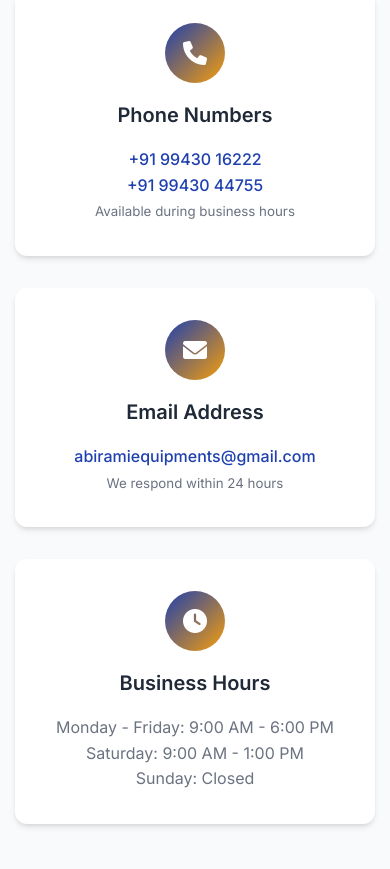
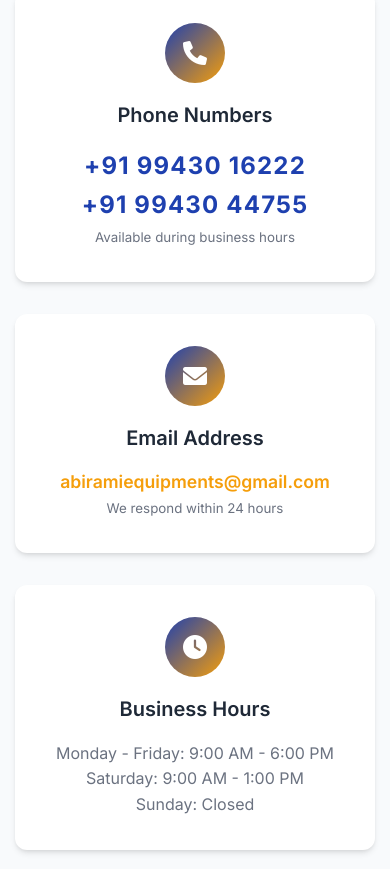
Before and after one commit to skyrocknroll/sae-website, a plain HTML site: page contact.html in a window 390 px wide. Shown: the part 1295-2164 px from the top of the page. Drawn offline with Linux system fonts and the light colour scheme.

Commit message:
Fix styles

```diff
--- a/contact.html
+++ b/contact.html
@@ -118,10 +118,33 @@
         .contact-info-card a {
             color: var(--primary-color);
             text-decoration: none;
-            font-weight: 500;
+            font-weight: 600;
+            font-size: 1.2rem;
+            transition: color 0.3s ease;
         }
 
         .contact-info-card a:hover {
+            color: var(--secondary-color);
+            text-decoration: underline;
+        }
+
+        /* Enhanced phone and email readability - font size and color only */
+        .contact-info-card a[href^="tel:"] {
+            color: var(--primary-color);
+            font-size: 1.3rem;
+            font-weight: 700;
+            letter-spacing: 0.5px;
+        }
+
+        .contact-info-card a[href^="mailto:"] {
+            color: var(--secondary-color);
+            font-size: 1.1rem;
+            font-weight: 600;
+            word-break: break-all;
+        }
+
+        .contact-info-card a[href^="tel:"]:hover,
+        .contact-info-card a[href^="mailto:"]:hover {
             color: var(--secondary-color);
         }
 
@@ -140,6 +163,34 @@
 
             .contact-form {
                 padding: 2rem;
+            }
+
+            /* Enhanced mobile readability for contact info */
+            .contact-info-card a {
+                font-size: 1.3rem;
+            }
+
+            .contact-info-card a[href^="tel:"] {
+                font-size: 1.4rem;
+                font-weight: 800;
+                letter-spacing: 1px;
+            }
+
+            .contact-info-card a[href^="mailto:"] {
+                font-size: 1.2rem;
+            }
+        }
+
+        @media (max-width: 480px) {
+            .contact-info-card a[href^="tel:"] {
+                font-size: 1.5rem;
+                font-weight: 800;
+                letter-spacing: 1.2px;
+            }
+
+            .contact-info-card a[href^="mailto:"] {
+                font-size: 1.1rem;
+                line-height: 1.3;
             }
         }
     </style>
@@ -465,7 +516,7 @@
                 </div>
             </div>
             <div class="footer-bottom">
-                <p>&copy; 2025 Sree Abirami Equipments. All rights reserved. | Designed & Maintained by Zipyoda</p>
+                <p>&copy; 2025 Sree Abirami Equipments. All rights reserved. | Designed & Maintained by Zipyoda Technologies Pvt Ltd</p>
             </div>
         </div>
     </footer>
--- a/styles.css
+++ b/styles.css
@@ -725,14 +725,30 @@ body {
 }
 
 .contact-info a {
-    color: #e5e7eb !important;
+    color: #ffffff !important;
     text-decoration: none !important;
     transition: color 0.3s ease !important;
+    font-size: 1.1rem !important;
+    font-weight: 600 !important;
 }
 
 .contact-info a:hover {
     color: var(--secondary-color) !important;
     text-decoration: underline !important;
+}
+
+/* Enhanced phone and email readability - font size and color only */
+.contact-info a[href^="tel:"] {
+    color: #ffffff !important;
+    font-size: 1.2rem !important;
+    font-weight: 700 !important;
+    letter-spacing: 0.5px !important;
+}
+
+.contact-info a[href^="mailto:"] {
+    color: #ffffff !important;
+    font-size: 1.1rem !important;
+    font-weight: 600 !important;
 }
 
 .footer-bottom {
```
Also changed, not shown: about.html (+1 -1 lines), index.html (+1 -1 lines), infrastructure.html (+1 -1 lines), product-service.html (+1 -1 lines), 1 other file.
